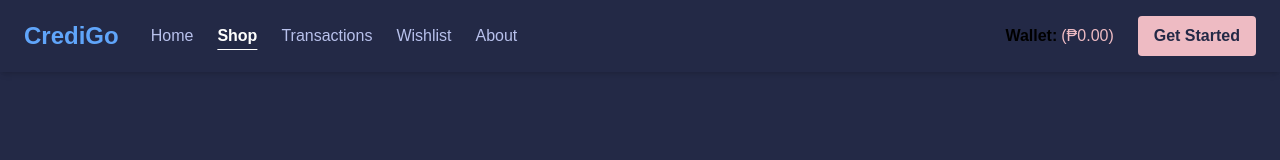
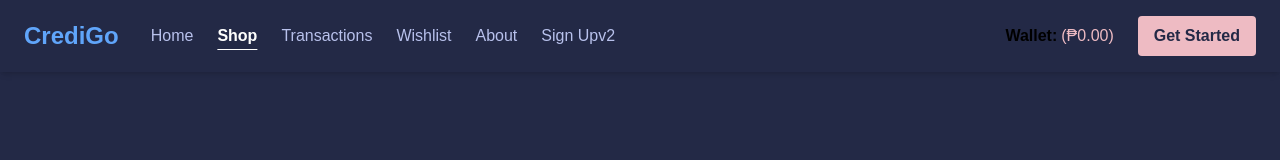
Before and after one commit to Dadaisuk1/IT342_CrediGo, a React (Vite) app in the folder frontend_web/: page /shop in a window 1280 px wide. Shown: the top 160 px of the page. Built offline with nearby package versions, Linux system fonts and the light colour scheme; a web font is replaced by a local one.

Commit message:
Designing version 2 for Sign Up

```diff
--- a/frontend_web/index.html
+++ b/frontend_web/index.html
@@ -3,6 +3,7 @@
   <head>
     <meta charset="UTF-8" />
     <meta name="viewport" content="width=device-width, initial-scale=1.0" />
+    <link rel="icon" type="img/svg" href="/img/logo-16x16.svg"/>
     <title>CrediGo</title>
   </head>
   <body>
--- a/frontend_web/src/App.jsx
+++ b/frontend_web/src/App.jsx
@@ -1,5 +1,6 @@
 import React, { Suspense, lazy } from 'react';
 import { Routes, Route, Navigate } from 'react-router-dom';
+import SignUpV2 from './pages/SignUpv2';
 
 // Lazy load page components
 const SignUp = lazy(() => import('./pages/SignUp'));
@@ -34,6 +35,8 @@ function App() {
         <Route path="/wishlist" element={<Wishlist />} />
         <Route path="/about" element={<About />} />
 
+        {/* Designing */}
+        <Route path="/sign-upv2" element={<SignUpV2 />} />
 
         {/* <Route path="/admin" element={<ProtectedAdminRoute />} /> */}
 
--- a/frontend_web/src/components/NavBar.jsx
+++ b/frontend_web/src/components/NavBar.jsx
@@ -28,6 +28,7 @@ const NavBar = () => {
                     <li><NavLink to="/transactions" className={navLinkClass}>Transactions</NavLink></li>
                     <li><NavLink to="/wishlist" className={navLinkClass}>Wishlist</NavLink></li>
                     <li><NavLink to="/about" className={navLinkClass}>About</NavLink></li>
+                    <li><NavLink to="/sign-upv2" className={navLinkClass}>Sign Upv2</NavLink></li>
                 </ul>
             </div>
 
--- /dev/null
+++ b/frontend_web/src/pages/SignUpv2.jsx
@@ -0,0 +1,12 @@
+import React from 'react'
+import NavBar from '../components/NavBar';
+
+const SignUpV2 = () => {
+  return (
+    <>
+      {/* <NavBar /> */}
+    </>
+  )
+}
+
+export default SignUpV2;
```
Also changed, not shown: frontend_web/public/img/logo-16x16.svg (added), frontend_web/src/pages/SignUp.jsx (line endings or trailing spaces).
